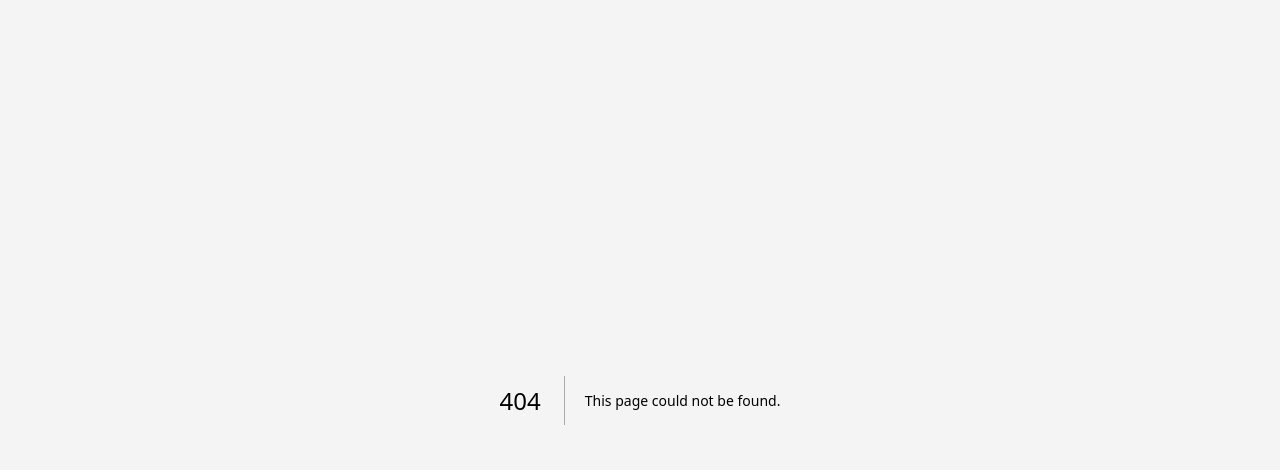
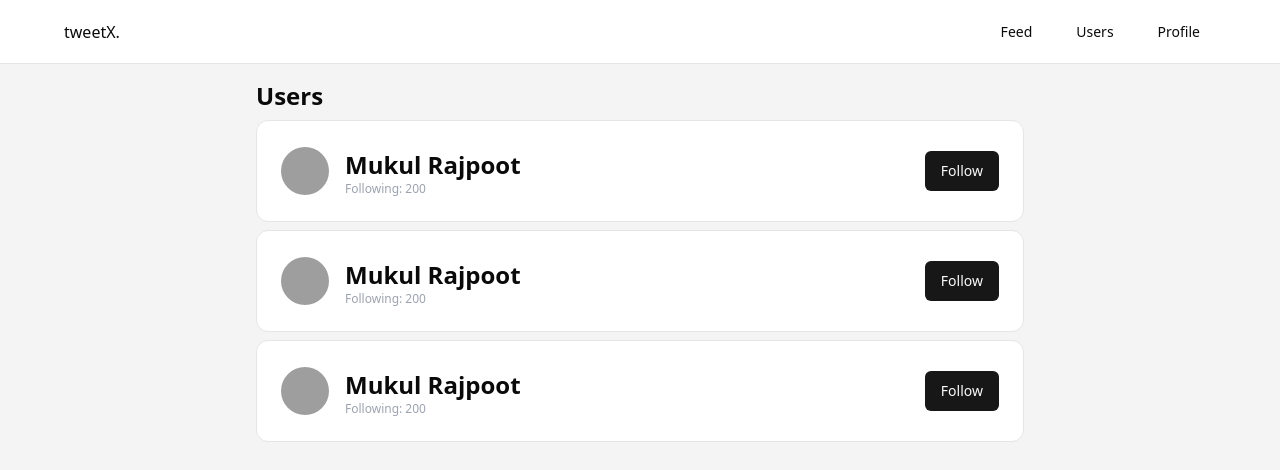
Before and after one commit to mukulrajpoot262610/twitterx-assignment, a Next.js app: page /feed/users in a window 1280 px wide. Before the commit this address had no page. Shown: the top 470 px of the page. Built offline with nearby package versions, Linux system fonts and the light colour scheme; grey boxes are pictures that could not be loaded.

Commit message:
add: user ui

```diff
--- a/app/feed/page.tsx
+++ b/app/feed/page.tsx
@@ -18,7 +18,7 @@
           </Button>
         </div>
       </div>
-      <div className='my-2 h-[70vh] overflow-auto flex flex-col gap-2'>
+      <div className='my-2 h-[76vh] overflow-auto flex flex-col gap-2'>
         <PostCard />
         <PostCard />
         <PostCard />
--- /dev/null
+++ b/app/feed/profile/page.tsx
@@ -0,0 +1,7 @@
+import React from 'react';
+
+const ProfilePage = () => {
+  return <div>ProfilePage</div>;
+};
+
+export default ProfilePage;
--- /dev/null
+++ b/app/feed/users/page.tsx
@@ -0,0 +1,17 @@
+import FollowerCard from '@/components/common/FollowerCard';
+import React from 'react';
+
+const Users = () => {
+  return (
+    <div className='max-w-3xl mx-auto pt-20'>
+      <h1 className='text-2xl font-bold'>Users</h1>
+      <div className='my-2 h-[88vh] overflow-auto flex flex-col gap-2'>
+        <FollowerCard />
+        <FollowerCard />
+        <FollowerCard />
+      </div>
+    </div>
+  );
+};
+
+export default Users;
--- /dev/null
+++ b/components/common/FollowerCard.tsx
@@ -0,0 +1,28 @@
+import React from 'react';
+import { Avatar, AvatarFallback, AvatarImage } from '../ui/avatar';
+import { Button } from '../ui/button';
+
+const FollowerCard = () => {
+  return (
+    <div className='bg-white p-6 rounded-xl border flex items-center justify-between'>
+      <div className='flex items-center gap-4'>
+        <Avatar className='h-12 w-12'>
+          <AvatarImage
+            src='https://github.com/shadcn.png'
+            className='h-12 w-12'
+          />
+          <AvatarFallback>CN</AvatarFallback>
+        </Avatar>
+
+        <div className='flex flex-col'>
+          <h1 className='text-2xl mt-1 font-bold'>Mukul Rajpoot</h1>
+          <p className='text-xs text-gray-400'>Following: 200</p>
+        </div>
+      </div>
+      <Button>Follow</Button>
+      {/* <Button variant='ghost'>Following</Button> */}
+    </div>
+  );
+};
+
+export default FollowerCard;
```
